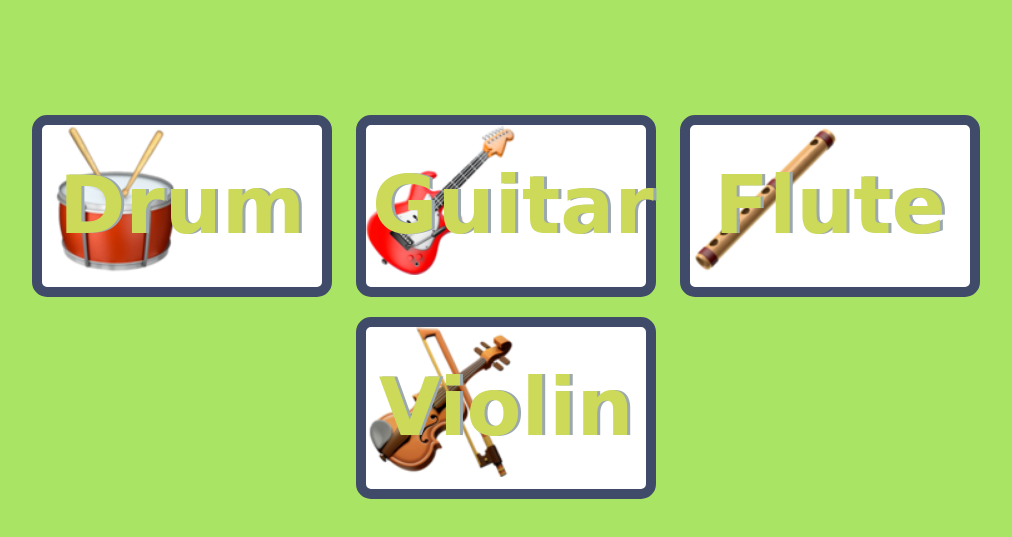
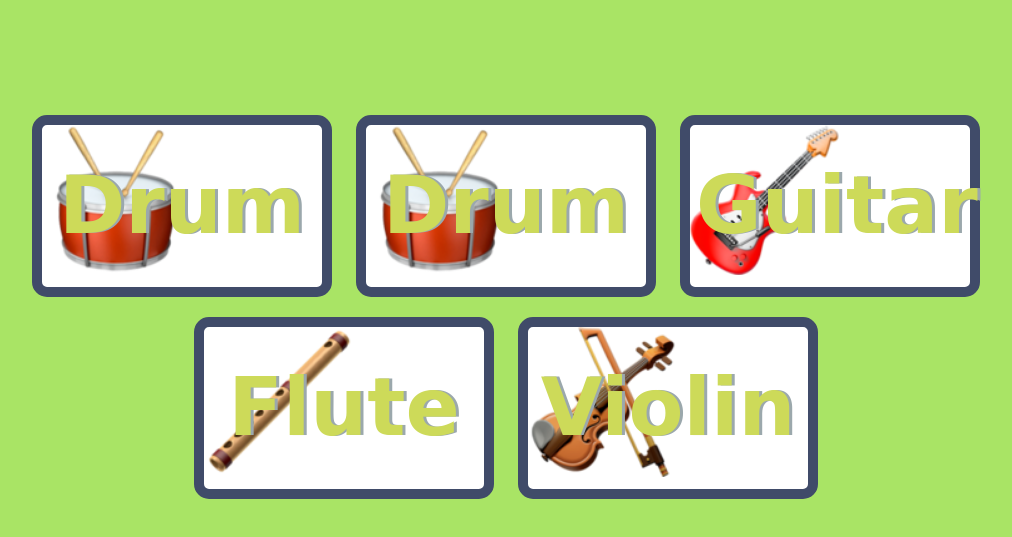
Before and after one commit to JIYA1MU/musical-kit, a plain HTML site: page index.html in a window 1280 px wide. Shown: the part 169-706 px from the top of the page, without its empty margins (134-1146 px from the left). Drawn offline with Linux system fonts and the light colour scheme.

Commit message:
Updated a file

```diff
--- a/index.html
+++ b/index.html
@@ -11,6 +11,7 @@
     <h1 id="title">Musical Notes 🎶 </h1>
     <div class="set">
         <button class="Drum s">Drum</button>
+        <button class="Drum s">Drum</button>
         <button class="Guitar s">Guitar</button>
         <button class="Flute s">Flute</button>
         <button class="Violin s">Violin</button>
```
